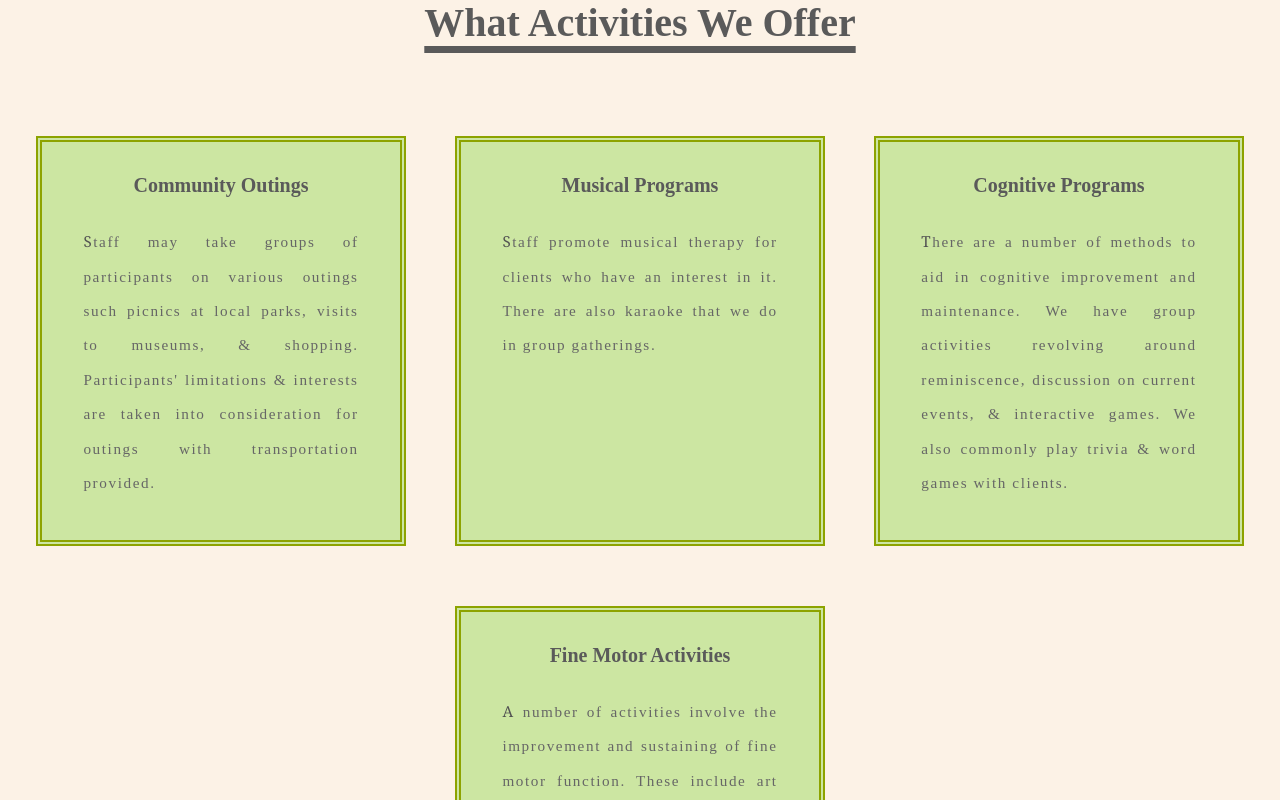
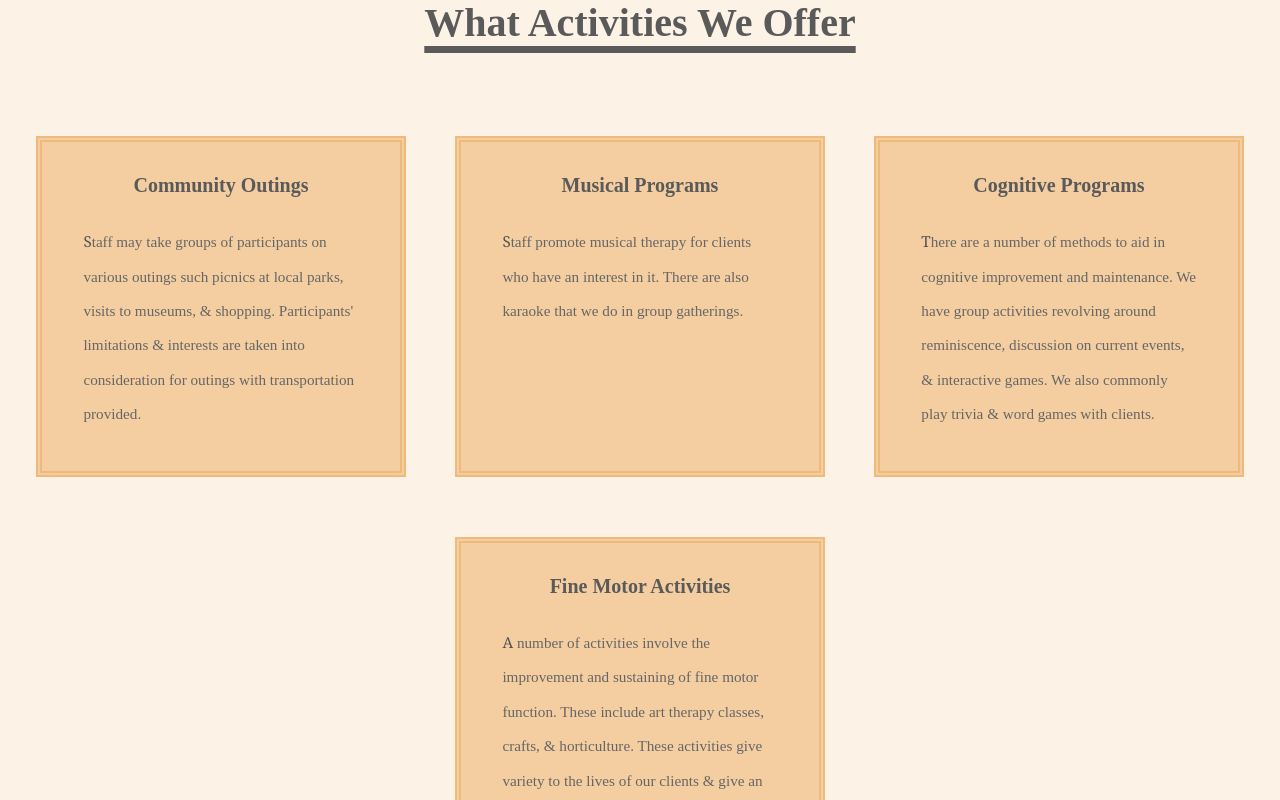
Before and after one commit to hamzafoy/westend_adhc, a React (Create React App) app: page /activities in a window 1280 px wide. Shown: the part 1100-1900 px from the top of the page. Built offline with nearby package versions, Linux system fonts and the light colour scheme; a web font is replaced by a local one.

Commit message:
fixed activity cards formatting.

```diff
--- a/src/components/Activities/Activities.css
+++ b/src/components/Activities/Activities.css
@@ -73,8 +73,8 @@
     align-items: center;
     margin: 3.75vh 10vw;
     padding: 5vh 2.5vw;
-    background-color: #CCE6A2;
-    border: 6px #8da300 double;
+    background-color: #f4cea0;
+    border: 6px #efbb7d double;
 }
 
 .activities-list_option h1 {
@@ -92,7 +92,6 @@
     padding: 0 4.5vw;
     color: #666666;
     font-family: 'Alike Angular', serif;
-    text-align: justify;
 }
 
 .activities-list_option p::first-letter {
@@ -208,6 +207,8 @@
         color: #666666;
         font-family: 'Alike Angular', serif;
         font-size: 0.95em;
+        text-align: unset;
+        letter-spacing: unset;
     }
 
     .activities-list_option p::first-letter {
```
